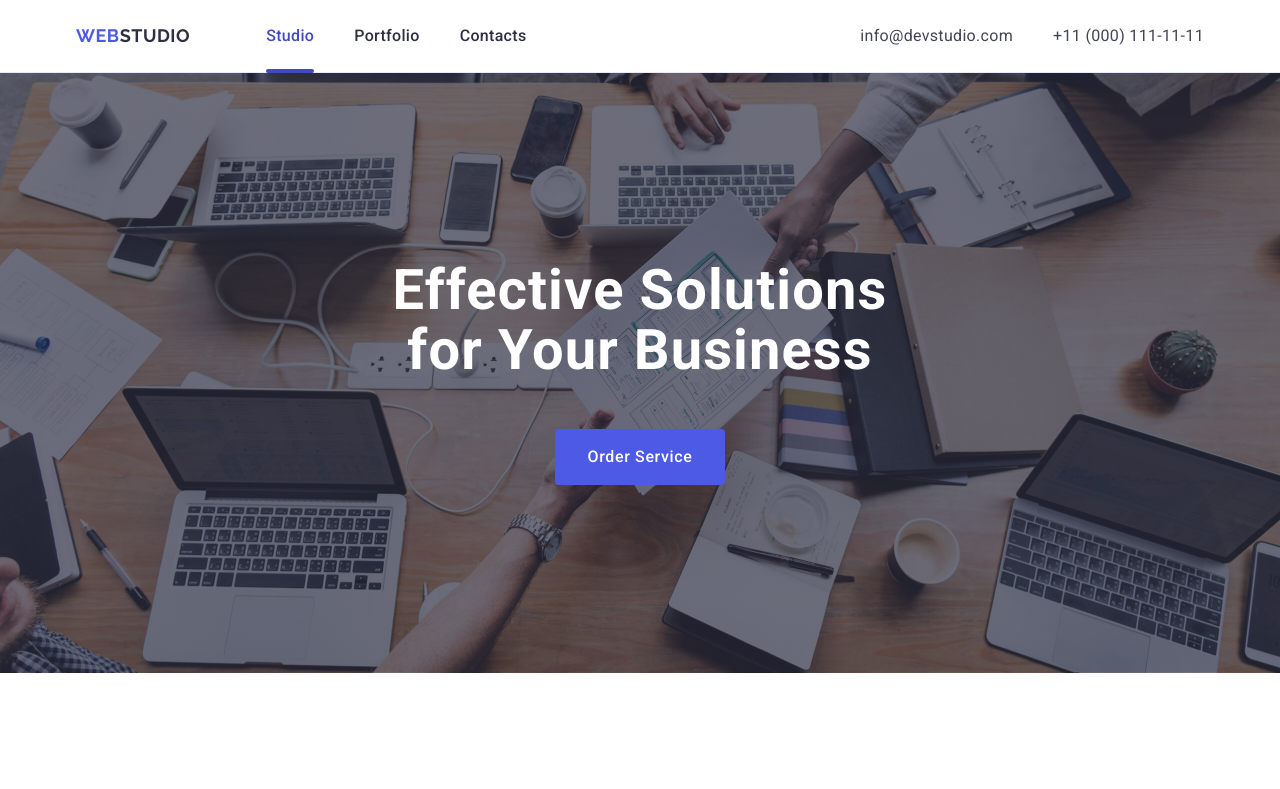
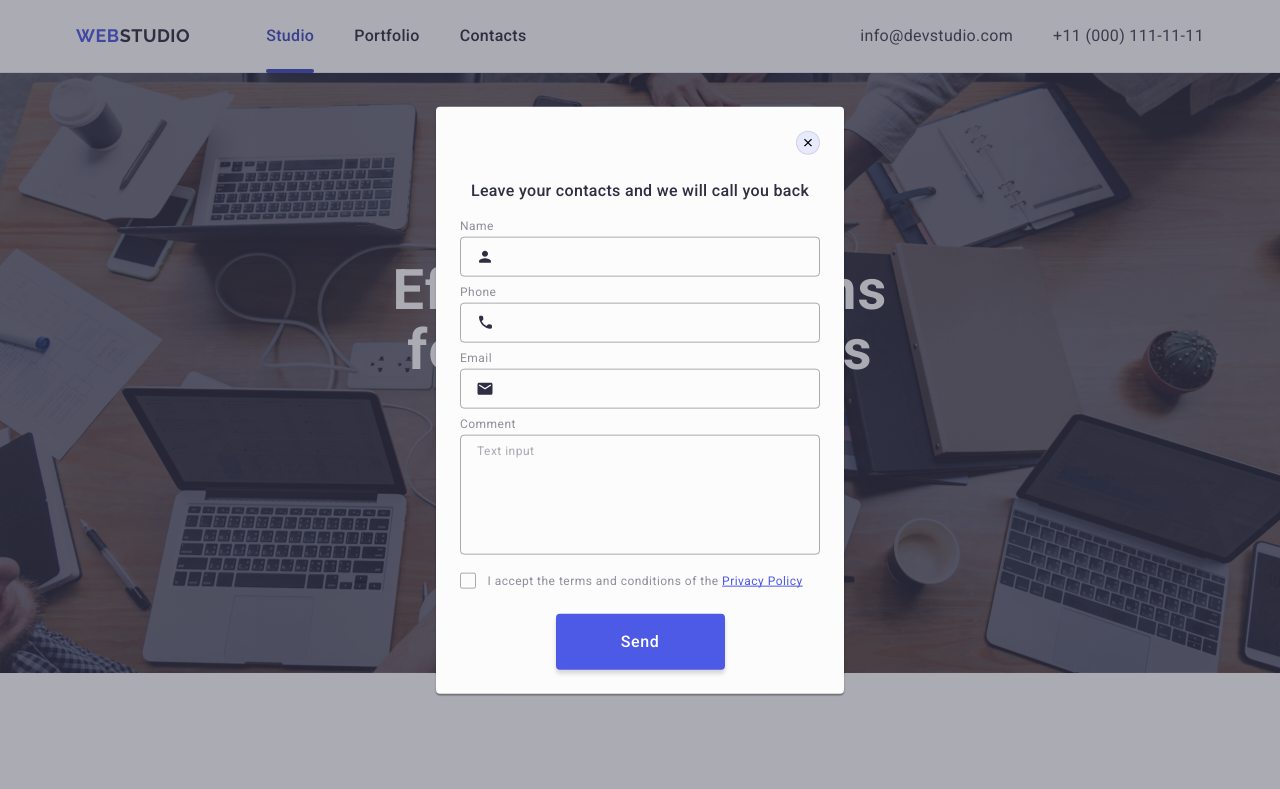
Before and after one commit to valeriavovk/goit-markup-hw-05, a plain HTML site: page index.html in a window 1280 px wide. Shown: the top 789 px of the page. Drawn offline with nearby package versions, Linux system fonts and the light colour scheme.

Commit message:
fix modal css

```diff
--- a/css/styles.css
+++ b/css/styles.css
@@ -519,7 +519,6 @@ img{
     display: flex;
     align-items: center;
     justify-content: center;
-    gap: 16px;
 
     min-width: 165px;
     height: 40px;
@@ -547,6 +546,7 @@ img{
 
 .footer-icon{
     fill: #fff;
+    margin-left: 16px;
 }
 
 /* #endregion */
@@ -568,14 +568,12 @@ img{
 
     transition: 250ms cubic-bezier(0.4, 0, 0.2, 1);
     transition-property: opacity, visibility;
-    transition-delay: 300ms;
 }
 
 .backdrop.is-open{
     opacity: 1;
     visibility: visible;
     pointer-events: initial;
-    transition-delay: 0ms;
 }
 
 .modal {
@@ -588,20 +586,16 @@ img{
     top: 50%;
     left: 50%;
     transform: translateX(-50%) translateY(-70%);
-    opacity: 0;
 
     background-color: #FCFCFC;
     border-radius: 4px;
     box-shadow: 0 1px 1px 0 rgba(0, 0, 0, 0.14), 0 1px 3px 0 rgba(0, 0, 0, 0.12), 0 2px 1px 0 rgba(0, 0, 0, 0.2);
 
-    transition: 250ms cubic-bezier(0.4, 0, 0.2, 1);
-    transition-property: opacity, transform;
+    transition: transform 250ms cubic-bezier(0.4, 0, 0.2, 1);
 }
 
 .backdrop.is-open .modal{
     transform: translateX(-50%) translateY(-50%);
-    opacity: 1;
-    transition-delay: 300ms;
 }
 
 .modal-bnt {
@@ -610,6 +604,7 @@ img{
     right: 24px;
     width: 24px;
     height: 24px;
+    padding: 0;
 
     display: flex;
     justify-content: center;
@@ -622,6 +617,9 @@ img{
 
     transition: 250ms cubic-bezier(0.4, 0, 0.2, 1);
     transition-property: background-color, border;
+}
+.modal-btn-icon{
+    transition: fill 250ms cubic-bezier(0.4, 0, 0.2, 1);
 }
 
 .modal-bnt:hover,
@@ -642,13 +640,12 @@ img{
     color: #2E2F42;
 }
 
-/* тут наче має бути 8px */
 .modal-form-field{
-    margin-bottom: 16px;
+    margin-bottom: 8px;
 }
 
 .modal-form-field-comment{
-    margin-bottom: 4px;
+    margin-bottom: 16px;
 }
 
 
@@ -691,7 +688,7 @@ img{
     transform: translateY(-50%);
 
     fill: #2E2F42;
-    transition: fill 250ms cubic-bezier(0.4, 0, 0.2, 1);
+    /* transition: fill 250ms cubic-bezier(0.4, 0, 0.2, 1); */
     pointer-events: none;
 }
 
--- a/index.html
+++ b/index.html
@@ -560,7 +560,7 @@
     </footer>
 
     <!-- Modal Window -->
-    <div class="backdrop">
+    <div class="backdrop is-open">
       <div class="modal">
         <button class="modal-bnt" type="button">
           <svg class="modal-btn-icon" width="8" height="8">
```
